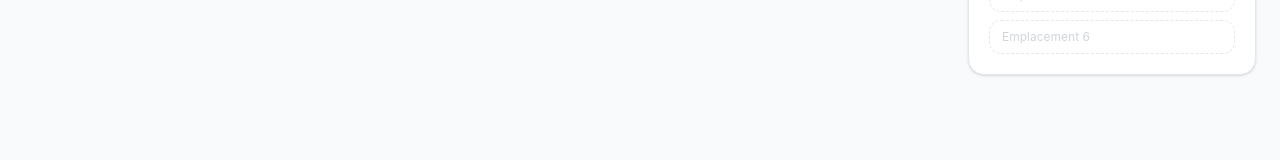
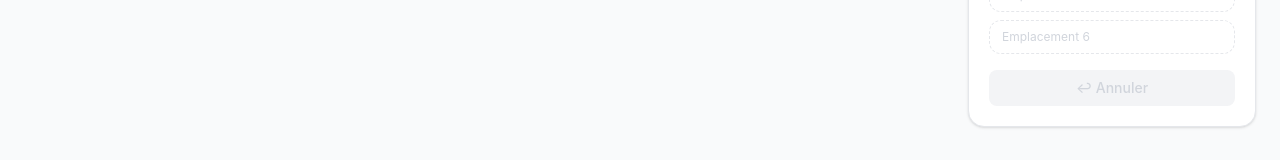
Before and after one commit to Punkte/pokemon, a React (Vite) app: page / in a window 1280 px wide. Shown: the part 371-531 px from the top of the page. Built offline with nearby package versions, Linux system fonts and the light colour scheme; no server answers.

Commit message:
feat(exercice-7): Command — undo/redo sur l'équipe via CommandHistory

```diff
--- a/src/App.tsx
+++ b/src/App.tsx
@@ -1,4 +1,4 @@
-import { useEffect, useState } from "react";
+import { useEffect, useRef, useState } from "react";
 import type { PokemonType } from "./types";
 import type { DecoratedPokemon } from "./decorator/pokemonDecorators";
 import AppConfig from "./config";
@@ -6,6 +6,7 @@ import { PokemonApiAdapter } from "./adapter/PokemonApiAdapter";
 import { withPowerLevel, withLegendary } from "./decorator/pokemonDecorators";
 import { teamEvents } from "./observer/teamEvents";
 import { ByNameStrategy, ByTypeStrategy, BySortStrategy } from "./strategy/filterStrategies";
+import { AddPokemonCommand, RemovePokemonCommand, CommandHistory } from "./command/teamCommands";
 import { FilterBar } from "./components/FilterBar";
 import { PokemonList } from "./components/PokemonList";
 import { TeamPanel } from "./components/TeamPanel";
@@ -18,6 +19,11 @@ function App() {
   const [search, setSearch] = useState("");
   const [selectedType, setSelectedType] = useState<PokemonType | "all">("all");
   const [sortBy, setSortBy] = useState<"none" | "name" | "hp" | "attack" | "speed">("none");
+  const [canUndo, setCanUndo] = useState(false);
+  const teamRef = useRef<DecoratedPokemon[]>([]);
+  const history = useRef(new CommandHistory());
+
+  useEffect(() => { teamRef.current = team; }, [team]);
 
   useEffect(() => {
     const adapter = new PokemonApiAdapter();
@@ -34,11 +40,20 @@ function App() {
       return;
     }
     if (team.find((p) => p.id === pokemon.id)) return;
-    setTeam([...team, pokemon]);
+    const cmd = new AddPokemonCommand(pokemon, () => teamRef.current, setTeam);
+    history.current.execute(cmd);
+    setCanUndo(history.current.canUndo());
   }
 
   function handleRemove(id: number) {
-    setTeam(team.filter((p) => p.id !== id));
+    const cmd = new RemovePokemonCommand(id, () => teamRef.current, setTeam);
+    history.current.execute(cmd);
+    setCanUndo(history.current.canUndo());
+  }
+
+  function handleUndo() {
+    history.current.undo();
+    setCanUndo(history.current.canUndo());
   }
 
   const strategies = [
@@ -78,7 +93,7 @@ function App() {
           )}
         </div>
 
-        <TeamPanel team={team} onRemove={handleRemove} />
+        <TeamPanel team={team} onRemove={handleRemove} onUndo={handleUndo} canUndo={canUndo} />
       </main>
       <Notification />
     </div>
--- /dev/null
+++ b/src/command/teamCommands.ts
@@ -0,0 +1,73 @@
+import type { DecoratedPokemon } from "../decorator/pokemonDecorators";
+
+export interface Command {
+  execute(): void;
+  undo(): void;
+}
+
+export class AddPokemonCommand implements Command {
+  pokemon: DecoratedPokemon;
+  getTeam: () => DecoratedPokemon[];
+  setTeam: (team: DecoratedPokemon[]) => void;
+
+  constructor(
+    pokemon: DecoratedPokemon,
+    getTeam: () => DecoratedPokemon[],
+    setTeam: (team: DecoratedPokemon[]) => void
+  ) {
+    this.pokemon = pokemon;
+    this.getTeam = getTeam;
+    this.setTeam = setTeam;
+  }
+
+  execute() {
+    this.setTeam([...this.getTeam(), this.pokemon]);
+  }
+
+  undo() {
+    this.setTeam(this.getTeam().filter((p) => p.id !== this.pokemon.id));
+  }
+}
+
+export class RemovePokemonCommand implements Command {
+  id: number;
+  snapshot: DecoratedPokemon[];
+  getTeam: () => DecoratedPokemon[];
+  setTeam: (team: DecoratedPokemon[]) => void;
+
+  constructor(
+    id: number,
+    getTeam: () => DecoratedPokemon[],
+    setTeam: (team: DecoratedPokemon[]) => void
+  ) {
+    this.id = id;
+    this.getTeam = getTeam;
+    this.setTeam = setTeam;
+    this.snapshot = [...getTeam()];
+  }
+
+  execute() {
+    this.setTeam(this.getTeam().filter((p) => p.id !== this.id));
+  }
+
+  undo() {
+    this.setTeam(this.snapshot);
+  }
+}
+
+export class CommandHistory {
+  private stack: Command[] = [];
+
+  execute(command: Command) {
+    command.execute();
+    this.stack.push(command);
+  }
+
+  undo() {
+    this.stack.pop()?.undo();
+  }
+
+  canUndo() {
+    return this.stack.length > 0;
+  }
+}
--- a/src/components/TeamPanel.tsx
+++ b/src/components/TeamPanel.tsx
@@ -1,13 +1,15 @@
-import type { Pokemon } from "../types";
+import type { DecoratedPokemon } from "../decorator/pokemonDecorators";
 
 interface TeamPanelProps {
-  team: Pokemon[];
+  team: DecoratedPokemon[];
   onRemove: (id: number) => void;
+  onUndo: () => void;
+  canUndo: boolean;
 }
 
 const MAX_TEAM_SIZE = 6;
 
-export function TeamPanel({ team, onRemove }: TeamPanelProps) {
+export function TeamPanel({ team, onRemove, onUndo, canUndo }: TeamPanelProps) {
   const slots = Array.from({ length: MAX_TEAM_SIZE });
 
   return (
@@ -57,6 +59,16 @@ export function TeamPanel({ team, onRemove }: TeamPanelProps) {
             Équipe complète !
           </p>
         )}
+
+        <button
+          onClick={onUndo}
+          disabled={!canUndo}
+          className="mt-4 w-full text-sm py-2 rounded-lg font-medium transition-colors
+            disabled:bg-gray-100 disabled:text-gray-300 disabled:cursor-not-allowed
+            bg-gray-100 text-gray-600 hover:bg-gray-200 cursor-pointer"
+        >
+          ↩ Annuler
+        </button>
       </div>
     </aside>
   );
```
